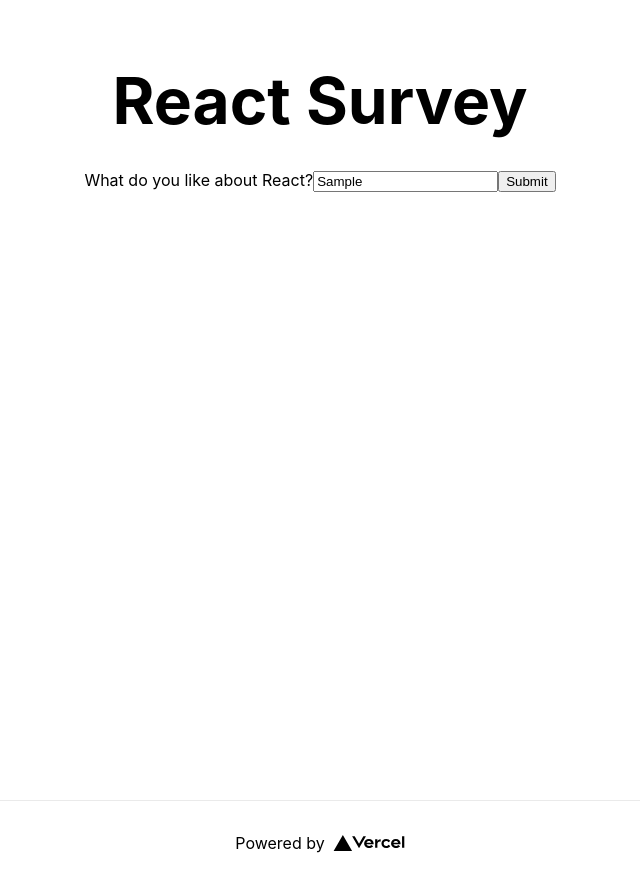
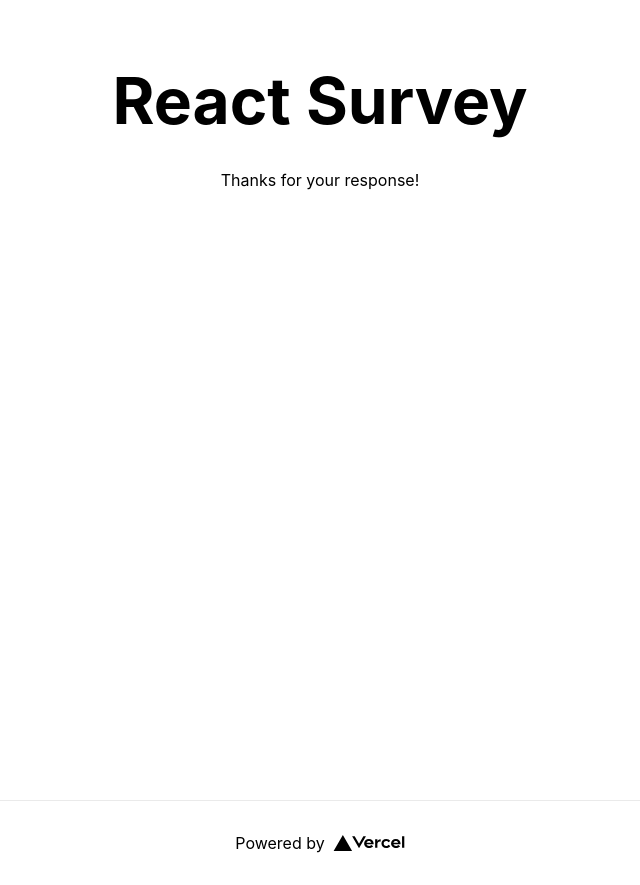
Before and after one commit to MattDClarke/React-survey-app_Next.js-and-Sanity, a Next.js app in the folder web/: page / in a window 1280 px wide. Both pictures are taken after typing "Sample" into the empty fields and a click on the button "Submit". Shown: the whole page, without its empty margins (320-960 px from the left). Built offline with nearby package versions, Linux system fonts and the light colour scheme.

Commit message:
feat: added basic survey form response message

```diff
--- a/web/pages/index.js
+++ b/web/pages/index.js
@@ -2,8 +2,10 @@ import Head from 'next/head'
 import Image from 'next/image'
 import { Formik, Field, Form } from 'formik';
 import styles from '../styles/Home.module.css'
+import { useState } from 'react';
 
 export default function Home() {
+  const [hasSubmitCompleted, setHasSubmitCompleted] = useState(false);
   return (
     <div className={styles.container}>
       <Head>
@@ -21,16 +23,32 @@ export default function Home() {
         initialValues={{
           likes: '',
         }}
-        onSubmit={async (values) => {
-          await new Promise((r) => setTimeout(r, 500));
-          alert(JSON.stringify(values, null, 2));
+        onSubmit={async (values, { resetForm }) => {
+          await new Promise((r) => {
+            setHasSubmitCompleted(true);
+            setTimeout(r, 1000)
+          });
         }}
           >
+            {({ isSubmitting }) => {
+              if (isSubmitting) {
+                return <div>Submitting comment…</div>
+              }
+              if (hasSubmitCompleted) {
+                return (
+                  <>
+                    <div>Thanks for your response!</div>
+                  </>
+                )
+              }
+              return (
                 <Form>
                   <label htmlFor="likes">What do you like about React?</label>
                   <Field id="likes" name="likes" placeholder="Add your answer" />
-          <button type="submit">Submit</button>
+                  <button type="submit" disabled={isSubmitting}>Submit</button>
                 </Form>
+              )
+            }}
           </Formik>
         </div>
       </main>
```
Also changed, not shown: web/client.js (added, +8 -0 lines). Lines whose indentation alone changed are shown as unchanged.
